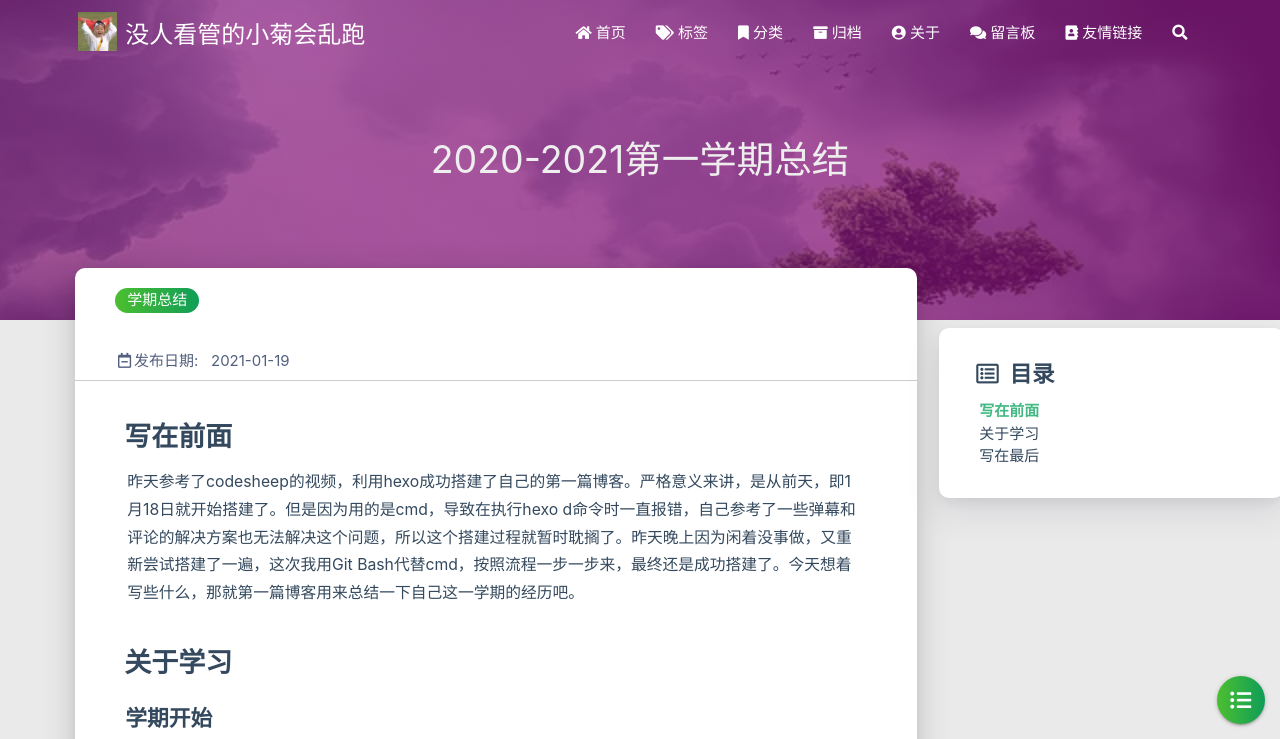
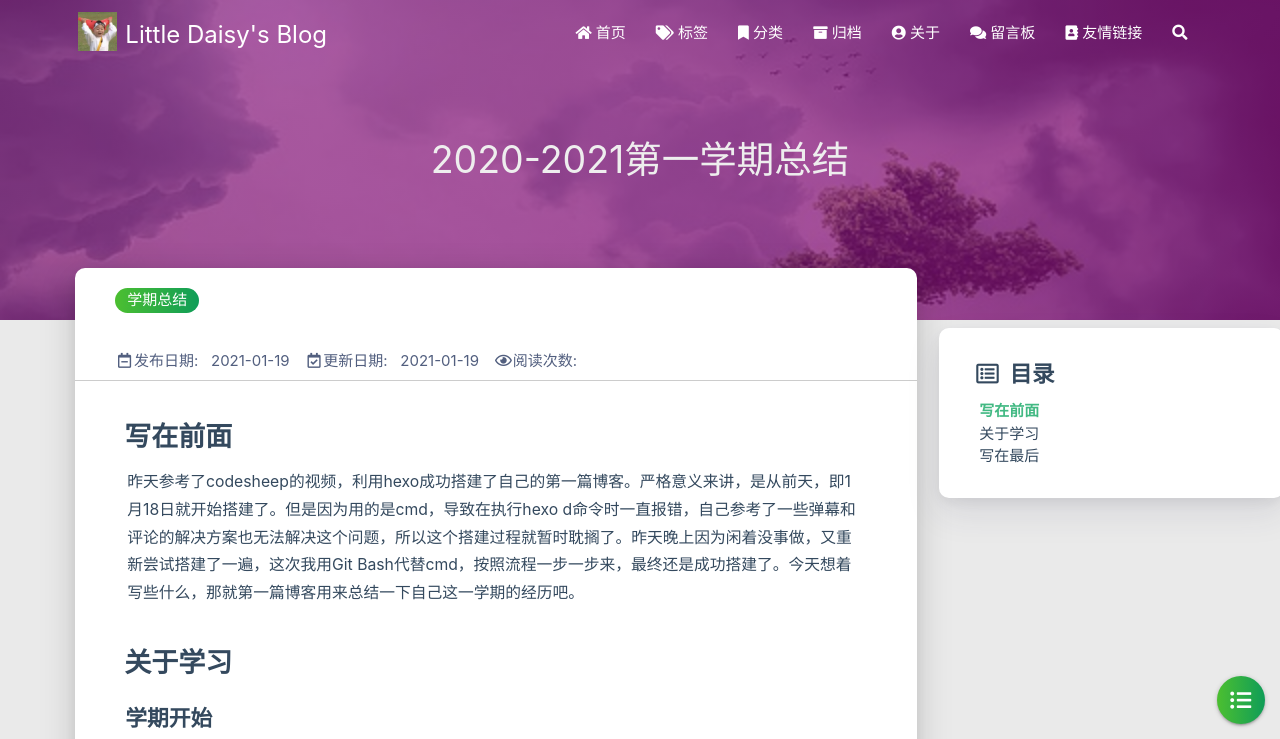
Before and after one commit to 13554725303/13554725303.github.io, a plain HTML site: page 2021/01/19/2020-2021第一学期总结/index.html in a window 1280 px wide. Shown: the top 739 px of the page. Drawn offline with Linux system fonts and the light colour scheme; some packages are replaced by stand-ins of ours; no server answers; a script that the page names is missing.

Commit message:
Site updated: 2021-01-19 23:30:17

```diff
--- a/2021/01/19/2020-2021第一学期总结/index.html
+++ b/2021/01/19/2020-2021第一学期总结/index.html
@@ -4,7 +4,7 @@
 
 <head>
     <meta charset="utf-8">
-    <meta name="keywords" content="2020-2021第一学期总结, 没人看管的小菊会乱跑">
+    <meta name="keywords" content="2020-2021第一学期总结, Little Daisy&#39;s Blog">
     <meta name="description" content="">
     <meta http-equiv="X-UA-Compatible" content="IE=edge">
     <meta name="viewport" content="width=device-width, initial-scale=1.0, user-scalable=no">
@@ -16,7 +16,7 @@
     <!-- Global site tag (gtag.js) - Google Analytics -->
 
 
-    <title>2020-2021第一学期总结 | 没人看管的小菊会乱跑</title>
+    <title>2020-2021第一学期总结 | Little Daisy&#39;s Blog</title>
     <link rel="icon" type="image/png" href="/favicon1.png">
 
     <link rel="stylesheet" type="text/css" href="/libs/awesome/css/all.css">
@@ -43,7 +43,7 @@
 
                     <img src="/medias/logo1.jpg" class="logo-img" alt="LOGO">
 
-                    <span class="logo-span">没人看管的小菊会乱跑</span>
+                    <span class="logo-span">Little Daisy&#39;s Blog</span>
                 </a>
             </div>
 
@@ -142,7 +142,7 @@
 
         <img src="/medias/logo1.jpg" class="logo-img circle responsive-img">
 
-        <div class="logo-name">没人看管的小菊会乱跑</div>
+        <div class="logo-name">Little Daisy&#39;s Blog</div>
         <div class="logo-desc">
 
             Never really desperate, only the lost of the soul.
@@ -452,11 +452,21 @@
 
 
 
+                <div class="post-date info-break-policy">
+                    <i class="far fa-calendar-check fa-fw"></i>更新日期:&nbsp;&nbsp;
+                    2021-01-19
+                </div>
 
 
 
 
 
+
+
+                    <div id="busuanzi_container_page_pv" class="info-break-policy">
+                        <i class="far fa-eye fa-fw"></i>阅读次数:&nbsp;&nbsp;
+                        <span id="busuanzi_value_page_pv"></span>
+                    </div>
 
             </div>
         </div>
@@ -515,7 +525,7 @@
                     </i>
                 </span>
                 <span class="reprint-info">
-                    <a href="/about" rel="external nofollow noreferrer">小菊</a>
+                    <a href="/about" rel="external nofollow noreferrer">little daisy</a>
                 </span>
             </div>
             <div class="reprint__type">
@@ -538,7 +548,7 @@
                     本博客所有文章除特別声明外，均采用
                     <a href="https://creativecommons.org/licenses/by/4.0/deed.zh" rel="external nofollow noreferrer" target="_blank">CC BY 4.0</a>
                     许可协议。转载请注明来源
-                    <a href="/about" target="_blank">小菊</a>
+                    <a href="/about" target="_blank">little daisy</a>
                     !
                 </span>
             </div>
@@ -697,7 +707,7 @@
                         <img src="/medias/reward/alipay.jpg" class="reward-img" alt="支付宝打赏二维码">
                     </div>
                     <div id="wechat">
-                        <img src="/medias/reward/wechat.png" class="reward-img" alt="微信打赏二维码">
+                        <img src="/medias/reward/wechat.jpg" class="reward-img" alt="微信打赏二维码">
                     </div>
                 </div>
             </div>
@@ -763,7 +773,7 @@
                         <span class="publish-author">
 
                             <i class="fas fa-user fa-fw"></i>
-                            小菊
+                            little daisy
 
                         </span>
                     </div>
@@ -809,7 +819,7 @@
                         <span class="publish-author">
 
                             <i class="fas fa-user fa-fw"></i>
-                            小菊
+                            little daisy
 
                         </span>
                     </div>
@@ -1016,7 +1026,7 @@
                 <span id="year">2020-2021</span>
 
             <span id="year">2020</span>
-            <a href="/about" target="_blank">小菊</a>
+            <a href="/about" target="_blank">little daisy</a>
             |&nbsp;Powered by&nbsp;<a href="https://hexo.io/" target="_blank">Hexo</a>
             |&nbsp;Theme&nbsp;<a href="https://github.com/blinkfox/hexo-theme-matery" target="_blank">Matery</a>
             <br>
```
Also changed, not shown: archives/2021/01/index.html (+6 -6 lines), archives/2021/index.html (+6 -6 lines), archives/index.html (+6 -6 lines), index.html (+6 -6 lines), tags/学期总结/index.html (+6 -6 lines), medias/reward/alipay.jpg, medias/reward/wechat.jpg (added), medias/reward/wechat.png (deleted).
